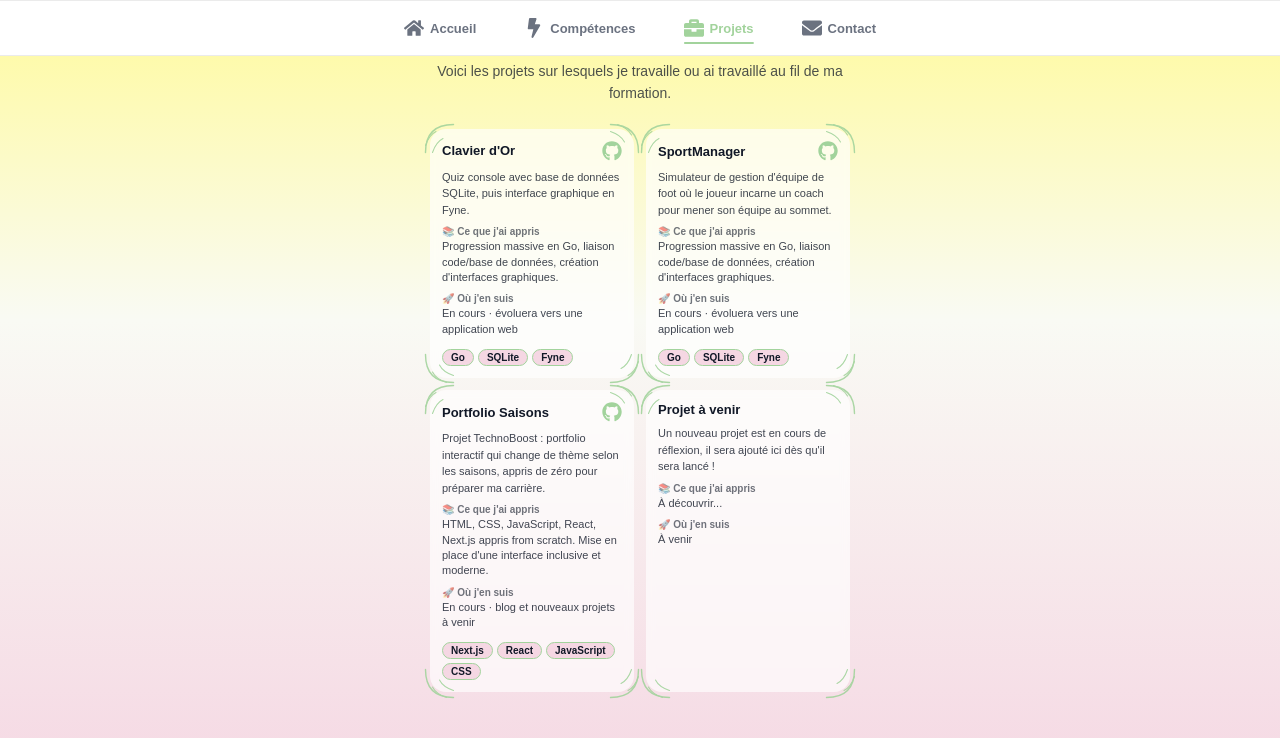
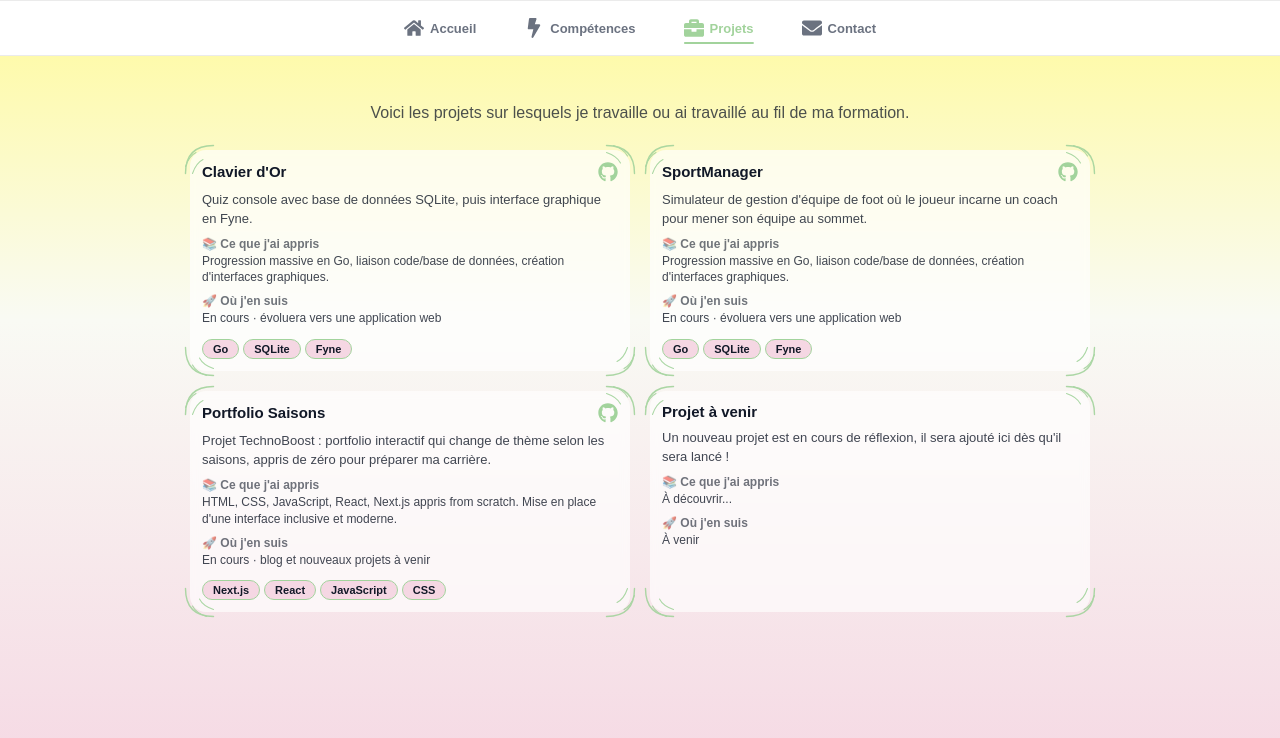
Before and after one commit to DELCUSEAllan/PortfolioSaisonAllan, a Next.js app in the folder portfolio-saisons/: page /projets in a window 1280 px wide. Shown: the top 738 px of the page. Built offline with nearby package versions, Linux system fonts and the light colour scheme.

Commit message:
feat : Le portfolio est adapté à la version PC

```diff
--- a/portfolio-saisons/src/app/components/BarreNavigation.jsx
+++ b/portfolio-saisons/src/app/components/BarreNavigation.jsx
@@ -15,13 +15,12 @@ const LIENS = [
 export default function BarreNavigation({ couleurActive, couleurTexte, saisonActuelle }) {
   const pathname = usePathname();
 
-  const fondNav = saisonActuelle === "nuit"
-    ? "#0D1117"
-    : "#FFFFFF";
-
-  const bordureNav = saisonActuelle === "nuit"
-    ? "rgba(88, 166, 255, 0.15)"
-    : "rgba(0, 0, 0, 0.08)";
+    const fondNav = saisonActuelle === "nuit"
+  ? "#161B22"
+  : "#FFFFFF";
+    const bordureNav = saisonActuelle === "nuit"
+  ? "rgba(88, 166, 255, 0.3)"
+  : "rgba(0, 0, 0, 0.08)";
 
   return (
     <nav
--- a/portfolio-saisons/src/app/styles/accueil/canvas.css
+++ b/portfolio-saisons/src/app/styles/accueil/canvas.css
@@ -57,3 +57,10 @@
   pointer-events: none;
   z-index: 0;
 }
+
+@media (min-width: 768px) {
+  .canvas-hiver {
+    top: 56px;
+    height: calc(100% - 56px);
+  }
+}
--- a/portfolio-saisons/src/app/styles/competences/competences.css
+++ b/portfolio-saisons/src/app/styles/competences/competences.css
@@ -97,3 +97,37 @@
   justify-content: center;
   margin-top: 2px;
 }
+
+@media (min-width: 768px) {
+  .competences-titre {
+    display: none;
+  }
+
+  .competences-page {
+    padding-top: 80px;
+    padding-bottom: 40px;
+  }
+
+  .competences-contenu {
+    max-width: 900px;
+    padding-top: 20px;
+  }
+
+  .competences-intro {
+    font-size: 16px;
+  }
+
+  .competences-liste {
+    display: grid;
+    grid-template-columns: repeat(4, 1fr);
+    gap: 16px;
+  }
+
+  .vignette-competence {
+    min-height: 200px;
+  }
+
+  .competences-liste > *:last-child:nth-child(4n + 1) {
+    grid-column: 2 / 4;
+  }
+}
--- a/portfolio-saisons/src/app/styles/contact/contact.css
+++ b/portfolio-saisons/src/app/styles/contact/contact.css
@@ -137,3 +137,48 @@
   text-decoration: none;
   box-shadow: 0 4px 16px rgba(0, 0, 0, 0.12);
 }
+
+@media (min-width: 768px) {
+  .contact-titre {
+    display: none;
+  }
+
+  .contact-page {
+    padding-top: 80px;
+    padding-bottom: 40px;
+  }
+
+  .contact-contenu {
+    max-width: 600px;
+    padding-top: 20px;
+  }
+
+  .contact-intro {
+    font-size: 16px;
+    margin-bottom: 8px;
+  }
+
+  .contact-icone {
+    width: 60px;
+    height: 60px;
+  }
+
+  .contact-champ {
+    padding: 16px 20px;
+    font-size: 15px;
+  }
+
+  .contact-textarea {
+    height: 160px;
+  }
+
+  .contact-bouton-envoyer {
+    padding: 16px;
+    font-size: 16px;
+  }
+
+  .contact-bouton-cv {
+    padding: 16px 32px;
+    font-size: 15px;
+  }
+}
--- a/portfolio-saisons/src/app/styles/projets/projets.css
+++ b/portfolio-saisons/src/app/styles/projets/projets.css
@@ -140,3 +140,49 @@
   right: -8px;
   transform: rotate(180deg);
 }
+
+@media (min-width: 768px) {
+  .projets-titre {
+    display: none;
+  }
+
+  .projets-page {
+    padding-top: 80px;
+    padding-bottom: 40px;
+  }
+
+  .projets-contenu {
+    max-width: 900px;
+    padding-top: 20px;
+  }
+
+  .projets-intro {
+    font-size: 16px;
+  }
+
+  .projets-grille {
+    grid-template-columns: repeat(2, 1fr);
+    gap: 20px;
+  }
+
+  .carte-projet-nom {
+    font-size: 15px;
+  }
+
+  .carte-projet-description {
+    font-size: 13px;
+  }
+
+  .carte-projet-label {
+    font-size: 12px;
+  }
+
+  .carte-projet-texte {
+    font-size: 12px;
+  }
+
+  .carte-projet-techno {
+    font-size: 11px;
+    padding: 3px 10px;
+  }
+}
```
